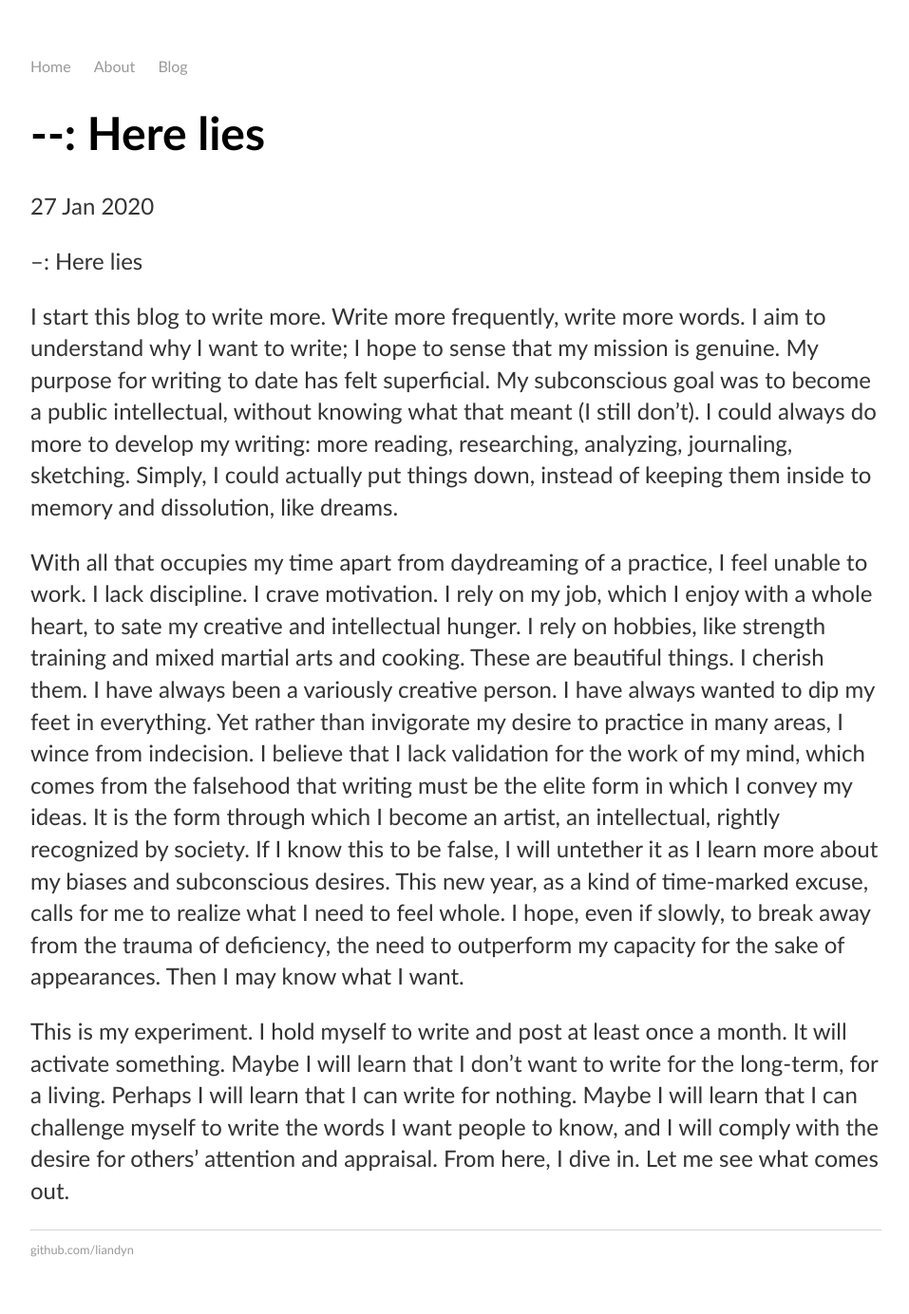
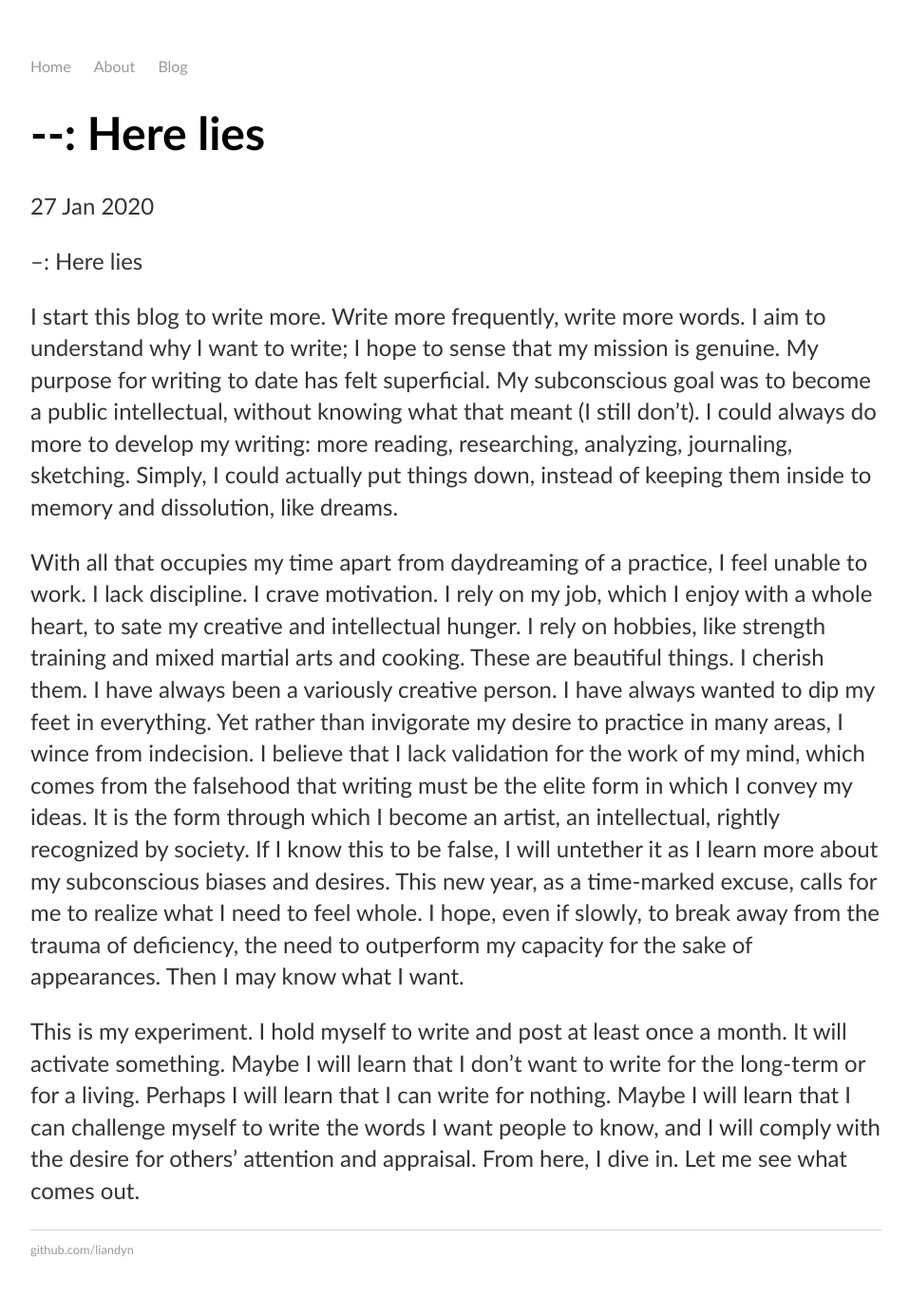
Before and after one commit to liandyn/liandyn.github.io, a Jekyll site: the page built from _posts/2020-01-27-here-lies.md, in a window 1280 px wide. Shown: the whole page at 95% size, without its empty margins (160-1117 px from the left). Built offline with Jekyll 4.4.1, drawn with Linux system fonts in a browser that asks for light colours.

Commit message:
Update 2020-01-27-here-lies.md

```diff
--- a/_posts/2020-01-27-here-lies.md
+++ b/_posts/2020-01-27-here-lies.md
@@ -8,6 +8,6 @@
 
 I start this blog to write more. Write more frequently, write more words. I aim to understand why I want to write; I hope to sense that my mission is genuine. My purpose for writing to date has felt superficial. My subconscious goal was to become a public intellectual, without knowing what that meant (I still don’t). I could always do more to develop my writing: more reading, researching, analyzing, journaling, sketching. Simply, I could actually put things down, instead of keeping them inside to memory and dissolution, like dreams.
 
-With all that occupies my time apart from daydreaming of a practice, I feel unable to work. I lack discipline. I crave motivation. I rely on my job, which I enjoy with a whole heart, to sate my creative and intellectual hunger. I rely on hobbies, like strength training and mixed martial arts and cooking. These are beautiful things. I cherish them. I have always been a variously creative person. I have always wanted to dip my feet in everything. Yet rather than invigorate my desire to practice in many areas, I wince from indecision. I believe that I lack validation for the work of my mind, which comes from the falsehood that writing must be the elite form in which I convey my ideas. It is the form through which I become an artist, an intellectual, rightly recognized by society. If I know this to be false, I will untether it as I learn more about my biases and subconscious desires. This new year, as a kind of time-marked excuse, calls for me to realize what I need to feel whole. I hope, even if slowly, to break away from the trauma of deficiency, the need to outperform my capacity for the sake of appearances. Then I may know what I want.
+With all that occupies my time apart from daydreaming of a practice, I feel unable to work. I lack discipline. I crave motivation. I rely on my job, which I enjoy with a whole heart, to sate my creative and intellectual hunger. I rely on hobbies, like strength training and mixed martial arts and cooking. These are beautiful things. I cherish them. I have always been a variously creative person. I have always wanted to dip my feet in everything. Yet rather than invigorate my desire to practice in many areas, I wince from indecision. I believe that I lack validation for the work of my mind, which comes from the falsehood that writing must be the elite form in which I convey my ideas. It is the form through which I become an artist, an intellectual, rightly recognized by society. If I know this to be false, I will untether it as I learn more about my subconscious biases and desires. This new year, as a time-marked excuse, calls for me to realize what I need to feel whole. I hope, even if slowly, to break away from the trauma of deficiency, the need to outperform my capacity for the sake of appearances. Then I may know what I want.
 
-This is my experiment. I hold myself to write and post at least once a month. It will activate something. Maybe I will learn that I don’t want to write for the long-term, for a living. Perhaps I will learn that I can write for nothing. Maybe I will learn that I can challenge myself to write the words I want people to know, and I will comply with the desire for others’ attention and appraisal. From here, I dive in. Let me see what comes out.
+This is my experiment. I hold myself to write and post at least once a month. It will activate something. Maybe I will learn that I don’t want to write for the long-term or for a living. Perhaps I will learn that I can write for nothing. Maybe I will learn that I can challenge myself to write the words I want people to know, and I will comply with the desire for others’ attention and appraisal. From here, I dive in. Let me see what comes out.
```
